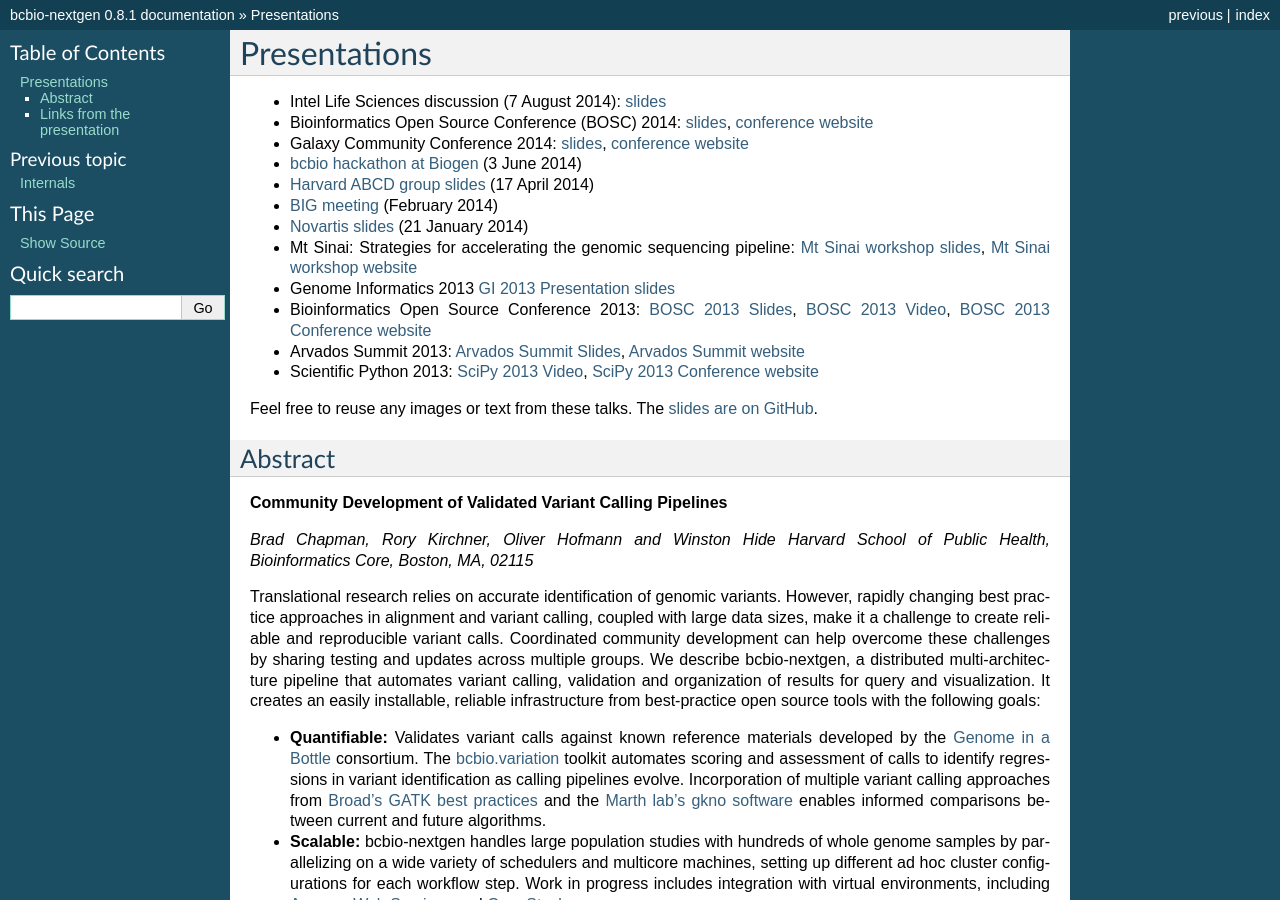
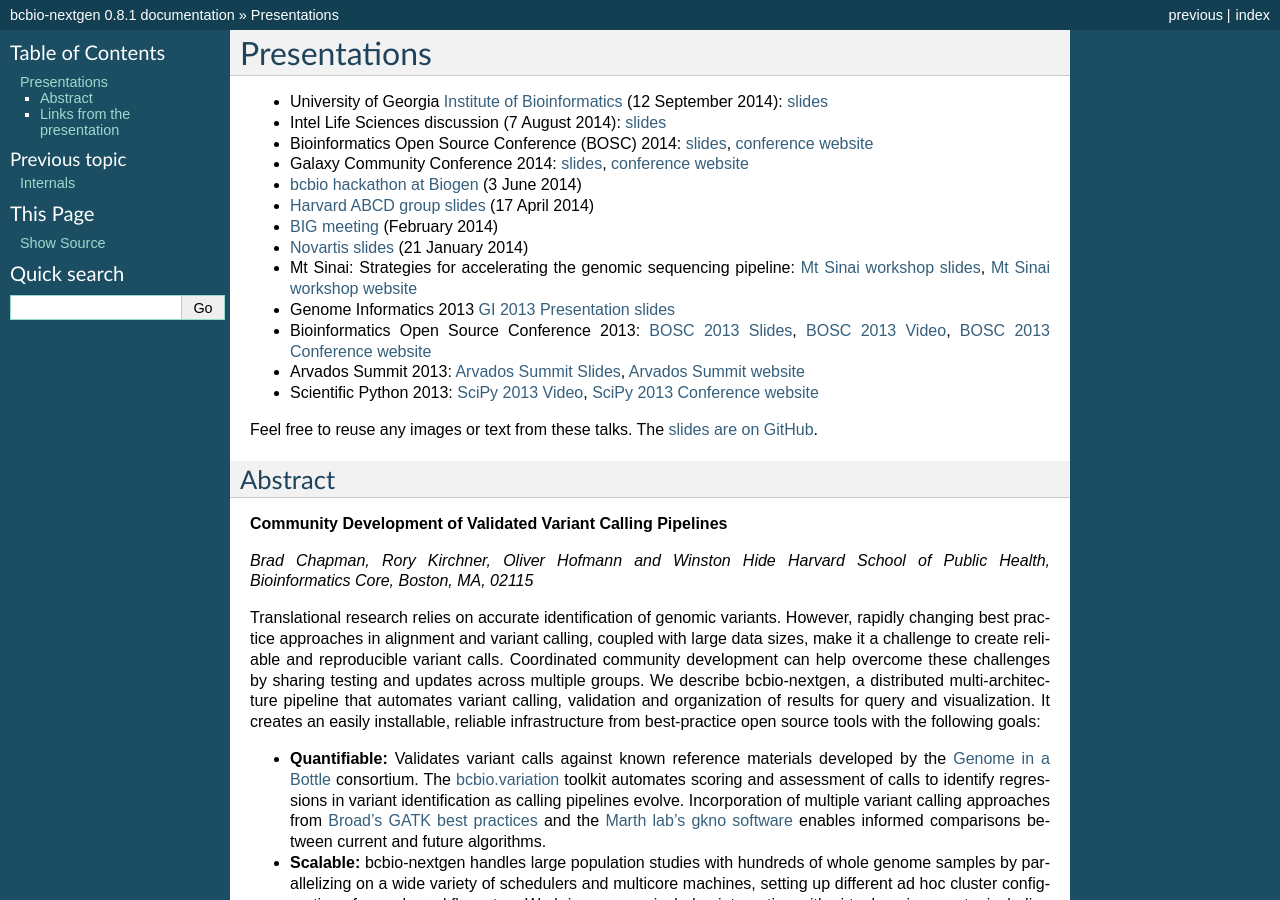
Before and after one commit to bcbio/bcbio-nextgen, a Sphinx documentation site: the page built from docs/contents/presentations.rst, in a window 1280 px wide and 900 px high. Built offline with Sphinx 7.4.7, drawn with Linux system fonts in a browser that asks for light colours.

Commit message:
Add links to UGa talk

```diff
--- a/docs/contents/presentations.rst
+++ b/docs/contents/presentations.rst
@@ -1,5 +1,9 @@
 Presentations
 =============
+
+- University of Georgia `Institute of Bioinformatics
+  <http://iob.uga.edu/event/bioinformatics-seminar-12/>`_ (12 September 2014):
+  `slides <https://github.com/chapmanb/bcbb/raw/master/talks/uga2014_bcbio_open/chapman_bcbio.pdf>`_
 
 - Intel Life Sciences discussion (7 August 2014): `slides <https://github.com/chapmanb/bcbb/raw/master/talks/intel2014_bcbio/chapman_bcbio.pdf>`_
 
```
